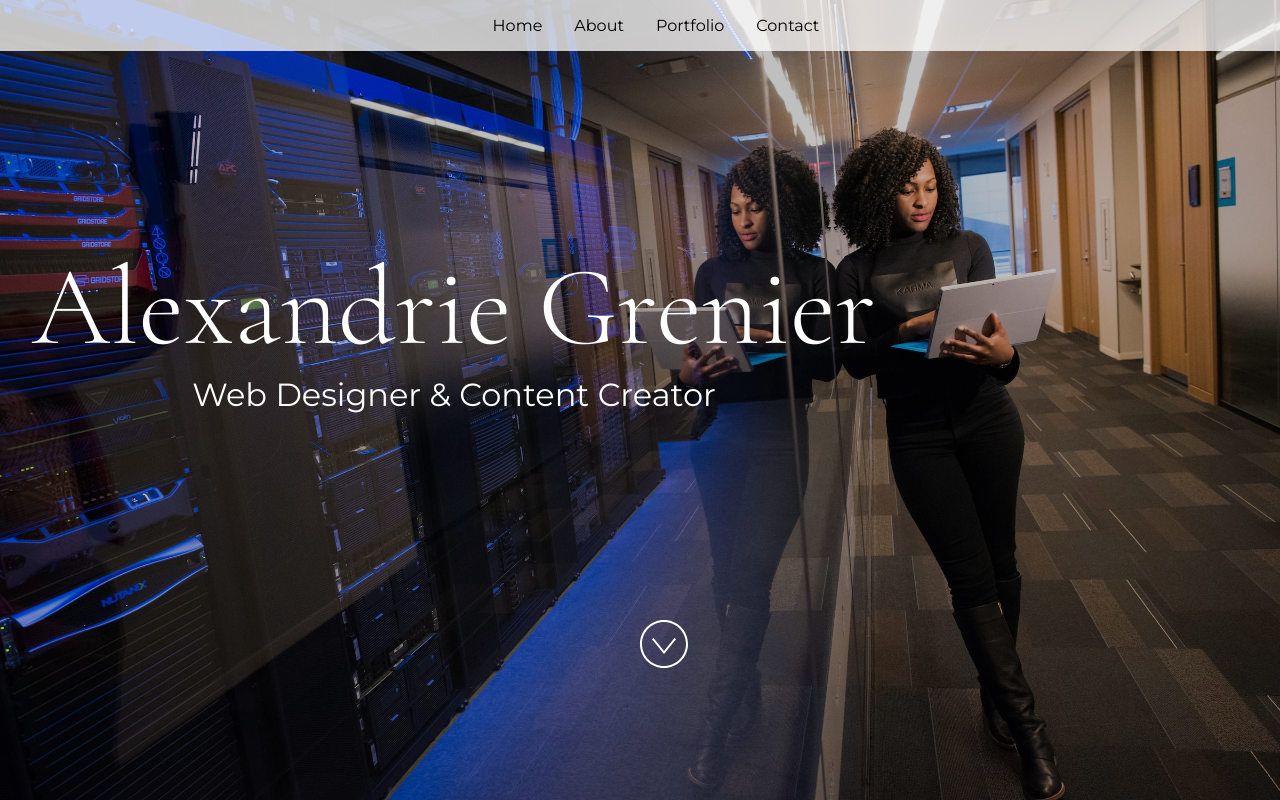
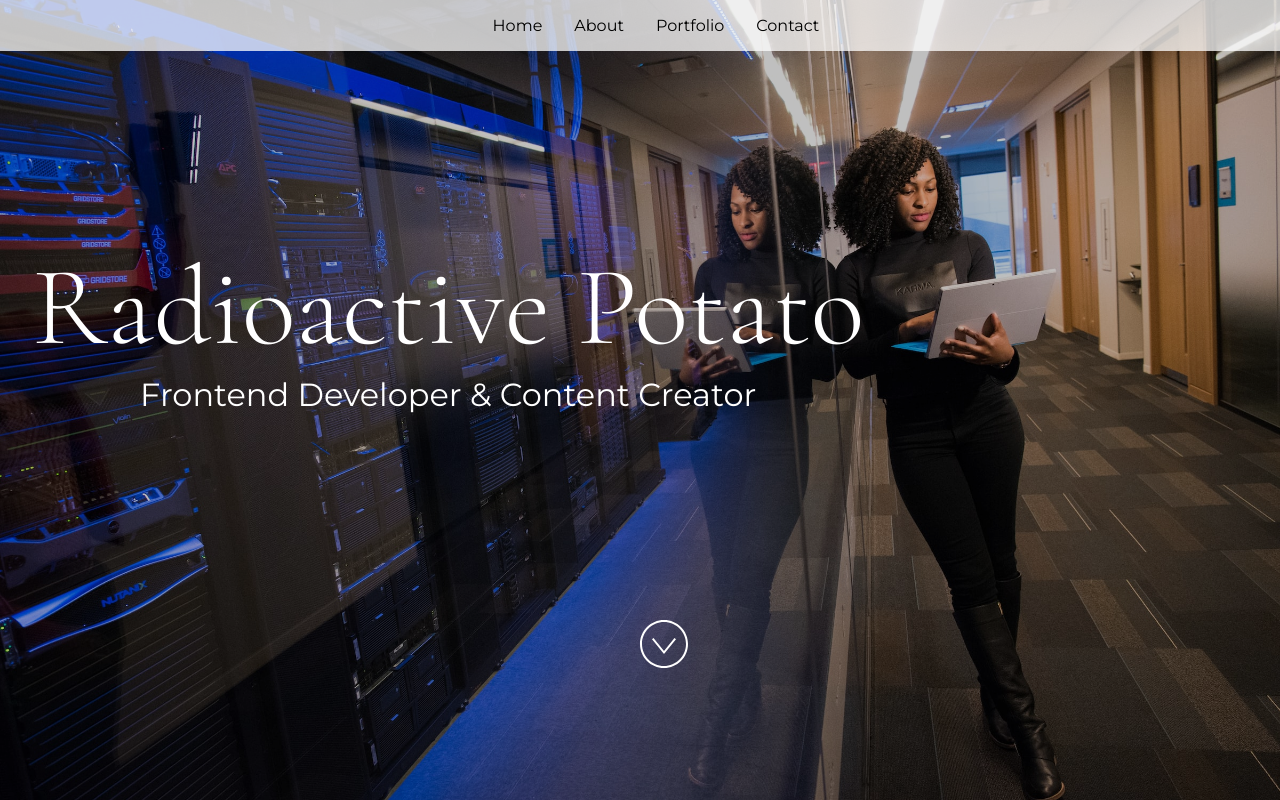
Before and after one commit to RadioactivePotato/RadioactivePotato.github.io, a React (Vite) app: page / in a window 1280 px wide. Shown: the top 800 px of the page. Built offline with nearby package versions, Linux system fonts and the light colour scheme.

Commit message:
website update and deployed to fithub pages

```diff
--- a/package.json
+++ b/package.json
@@ -3,11 +3,11 @@
   "version": "1.0.0",
   "description": "Educator JS Codespace Template",
   "source": "src/index.html",
-  "homepage": "https://github.com/microsoft/codespaces-teaching-template-js#readme",
+  "homepage": "https://github.com/RadioactivePotato/reactjs-profile",
   "scripts": {
     "start": "parcel",
     "build": "parcel build",
-    "build-gh": "parcel build --public-url 'https://{github-username}.github.io/{repo-name}'",
+    "build-gh": "parcel build --public-url 'https://radioactivepotato.github.io/reactjs-profile'",
     "predeploy": "npm run build-gh",
     "deploy": "gh-pages -d dist"
   },
--- a/src/App.jsx
+++ b/src/App.jsx
@@ -24,15 +24,15 @@ import "./styles.css";
  * If you don't have one of the social sites listed, leave it as an empty string.
  */
 const siteProps = {
-  name: "Alexandrie Grenier",
-  title: "Web Designer & Content Creator",
-  email: "alex@example.com",
-  gitHub: "microsoft",
-  instagram: "microsoft",
-  linkedIn: "satyanadella",
+  name: "Radioactive Potato",
+  title: "Frontend Developer & Content Creator",
+  email: "",
+  gitHub: "RadioactivePotato",
+  instagram: "",
+  linkedIn: "",
   medium: "",
-  twitter: "microsoft",
-  youTube: "Code",
+  twitter: "RadioactiveP724",
+  youTube: "@radioactive.potato?sub_confirmation=1",
 };
 
 const primaryColor = "#4E567E";
--- a/src/Components/Footer.jsx
+++ b/src/Components/Footer.jsx
@@ -104,7 +104,7 @@ const Footer = (props) => {
         )}
         {youTube && (
           <a
-            href={`https://www.youtube.com/c/${youTube}`}
+            href={`https://www.youtube.com/${youTube}`}
             target="_blank"
             rel="noopener noreferrer"
           >
```
Also changed, not shown: 1 other file (tests, documents, lock files or other folders).
